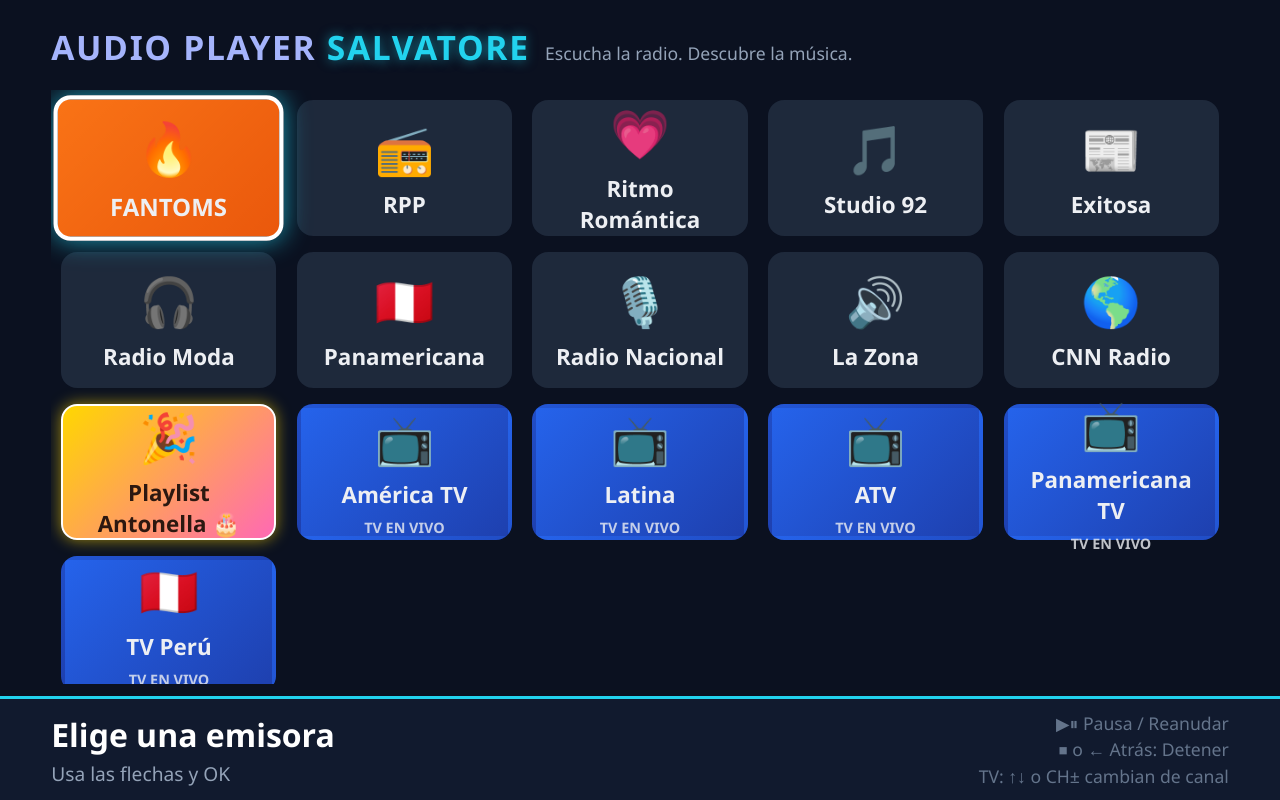
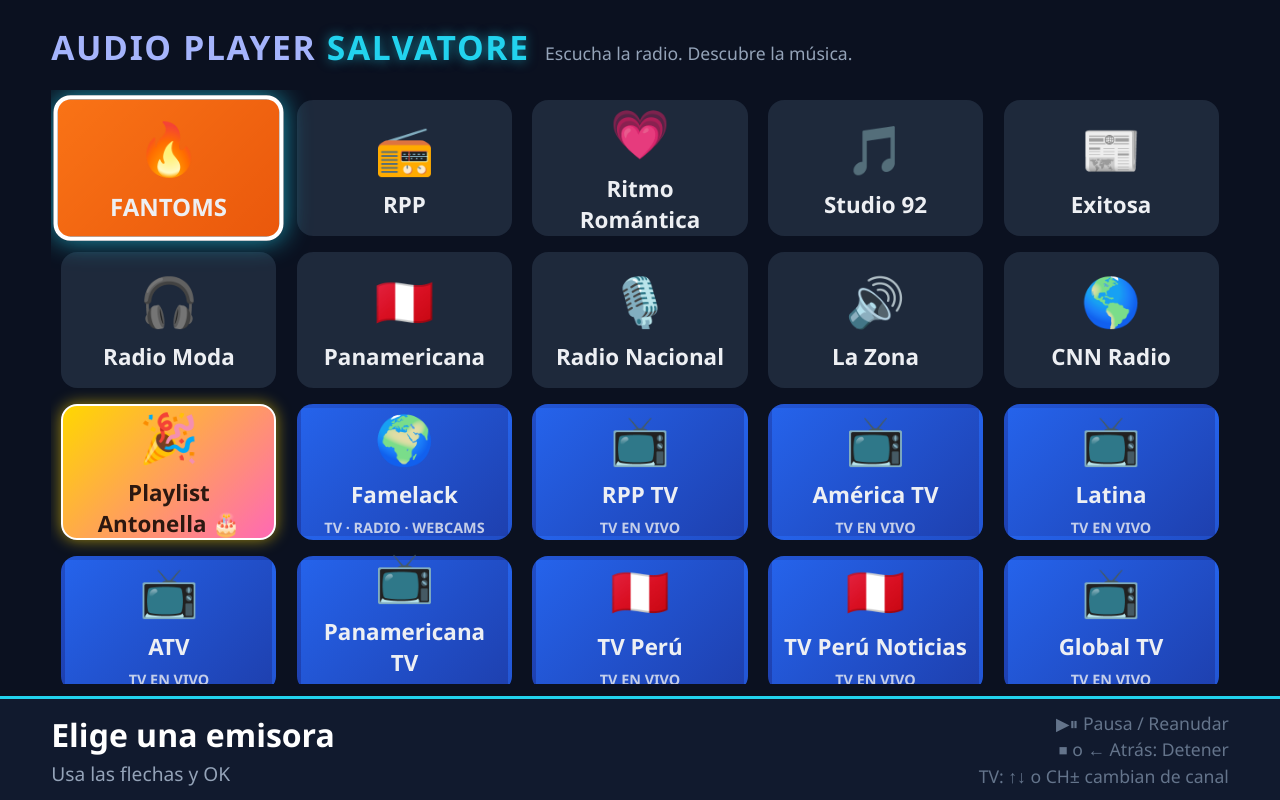
Before and after one commit to kriptonius/tvsam, a plain HTML site: page index.html in a window 1280 px wide. Drawn offline with Linux system fonts and the light colour scheme.

Commit message:
Add new TV stations and update existing entries

```diff
--- a/index.html
+++ b/index.html
@@ -94,16 +94,23 @@ const STATIONS = [
   {name:"La Zona", icon:"🔊", search:"La Zona", cc:"PE"},
   {name:"CNN Radio", icon:"🌎", search:"CNN", cc:""},
   // 👇 BOTÓN ESPECIAL PARA LA PLAYLIST 👇
-  {name:"Playlist Antonella 🎂", icon:"🎉", cls:"antonella", isLink:true, url:"antonella.html"}
+  {name:"Playlist Antonella 🎂", icon:"🎉", cls:"antonella", isLink:true, url:"antonella.html"},
+  // 👇 TV por enlace: abren la página oficial / directorio (siempre al día) 👇
+  {name:"Famelack", icon:"🌍", cls:"tv", tag:"TV · RADIO · WEBCAMS", isLink:true, url:"https://famelack.com/"}
 ];
 
-// ✅ SOLO CANALES DE TV QUE FUNCIONAN (HTTPS)
+// ⚠️ Estos enlaces de TV pueden caerse (los canales cambian de servidor). Para TV siempre al día usa RPP TV / Famelack.
 const TV_STATIONS = [
-  {name:"América TV", icon:"📺", tv:true, urls:["https://live-bd1.tv360.bitel.com.pe/manifest/america/master_clean_source.m3u8", "http://bantel-cdn1.iptvperu.tv:1935/btnscrtn/america.stream/playlist.m3u8"]},
-  {name:"Latina", icon:"📺", tv:true, urls:["https://redirector.rudo.video/hls-video/567ffde3fa319fadf3419efda25619456231dfea/latina/latina.smil/playlist.m3u8", "https://cablered.iptvperu.tv:1936/cablered/latina_new/playlist.m3u8"]},
-  {name:"ATV", icon:"📺", tv:true, urls:["https://d2b5h5wyivfnfl.cloudfront.net/live/25046411-8673-4dec-8ae8-5b41984f34e1/ts:abr.m3u8", "https://alba-pe-atv-atv.stream.mediatiquestream.com/index.m3u8"]},
-  {name:"Panamericana TV", icon:"📺", tv:true, urls:["https://cdnhd.iblups.com/hls/777b4d4cc0984575a7d14f6ee57dbcaf7.m3u8", "https://cablered.iptvperu.tv:1936/cablered/panamericana_new/playlist.m3u8"]},
-  {name:"TV Perú", icon:"🇵🇪", tv:true, urls:["https://cdn.iblups.com/hls/tvperu.m3u8", "https://cablered.iptvperu.tv:1936/cablered/tvperu_new/playlist.m3u8"]}
+  {name:"RPP TV", icon:"📺", tv:true, urls:["https://redirector.rudo.video/hls-video/567ffde3fa319fadf3419efda25619456231dfea/rpptv/rpptv.smil/playlist.m3u8"]},
+  {name:"América TV", icon:"📺", tv:true, urls:["https://live-bd1.tv360.bitel.com.pe/manifest/america/master_clean_source.m3u8"]},
+  {name:"Latina", icon:"📺", tv:true, urls:["https://redirector.rudo.video/hls-video/567ffde3fa319fadf3419efda25619456231dfea/latina/latina.smil/playlist.m3u8", "https://redirector.rudo.video/hls-video/plus226/latina2/latina2.smil/playlist.m3u8"]},
+  {name:"ATV", icon:"📺", tv:true, urls:["https://d2b5h5wyivfnfl.cloudfront.net/live/25046411-8673-4dec-8ae8-5b41984f34e1/ts:abr.m3u8", "https://d19e55ehz2il4i.cloudfront.net/ts:abr.m3u8", "https://d2tr4gdfol9ja.cloudfront.net/atv/smil:atv.smil/playlist.m3u8"]},
+  {name:"Panamericana TV", icon:"📺", tv:true, urls:["https://cdnhd.iblups.com/hls/ptv2.m3u8", "https://cdnhd.iblups.com/hls/777b4d4cc0984575a7d14f6ee57dbcaf7.m3u8"]},
+  {name:"TV Perú", icon:"🇵🇪", tv:true, urls:["https://cdnh8.iblups.com/hls/R9WtilpKKB.m3u8", "https://cdnhd.iblups.com/hls/777b4d4cc0984575a7d14f6ee57dbcaf7.m3u8"]},
+  {name:"TV Perú Noticias", icon:"🇵🇪", tv:true, urls:["https://cdnh4.iblups.com/hls/RMuwrdk7M9.m3u8"]},
+  {name:"Global TV", icon:"📺", tv:true, urls:["https://live-evg7.tv360.bitel.com.pe/bitel/global_abr/playlist.m3u8", "https://cablered.iptvperu.tv:1936/cablered/global.stream/playlist.m3u8"]},
+  {name:"Exitosa TV", icon:"📰", tv:true, urls:["https://cu.onliv3.com/livevd1/user2.m3u8", "https://luna-4-video.mediaserver.digital/exitosatv_233b-4b49-a726-5a451262/index.m3u8"]},
+  {name:"Top Latino TV", icon:"🎶", tv:true, urls:["https://5cefcbf58ba2e.streamlock.net:443/tltvweb/tvweb.stream/playlist.m3u8"]}
 ];
 const ALL = STATIONS.concat(TV_STATIONS);
 
@@ -114,7 +121,7 @@ let idx=0, cards=[], playing=null;
 ALL.forEach((s,i)=>{
   const d=document.createElement('div');
   d.className='card '+(s.cls||'')+(s.tv?' tv':'');
-  d.innerHTML=`<span class="ic">${s.icon}</span><span>${s.name}</span>${s.tv?'<span class="tag">TV EN VIVO</span>':''}`;
+  d.innerHTML=`<span class="ic">${s.icon}</span><span>${s.name}</span>${s.tv?'<span class="tag">TV EN VIVO</span>':(s.tag?`<span class="tag">${s.tag}</span>`:'')}`;
   d.onclick=()=>{idx=i;focusCard();start(s);};
   grid.appendChild(d); cards.push(d);
 });
```
